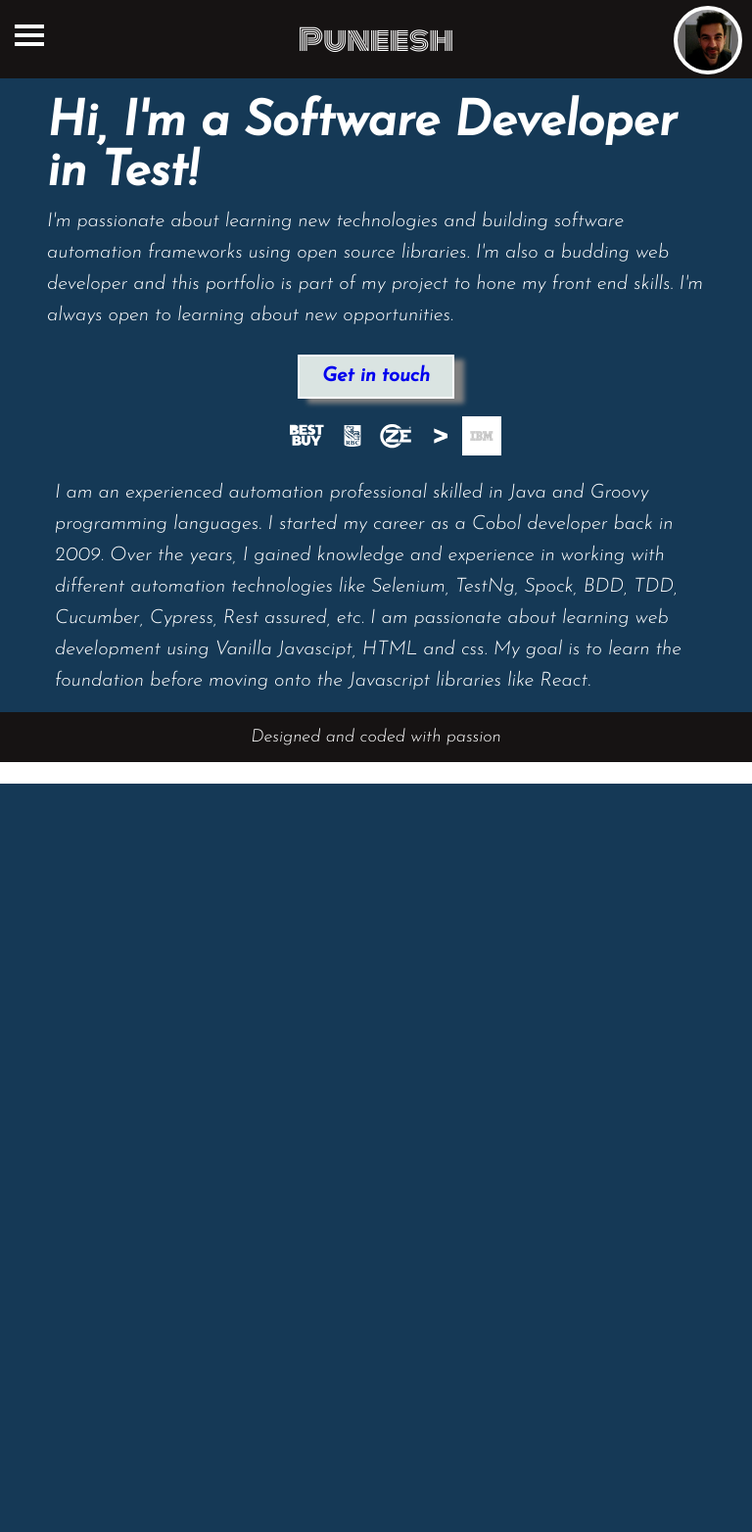
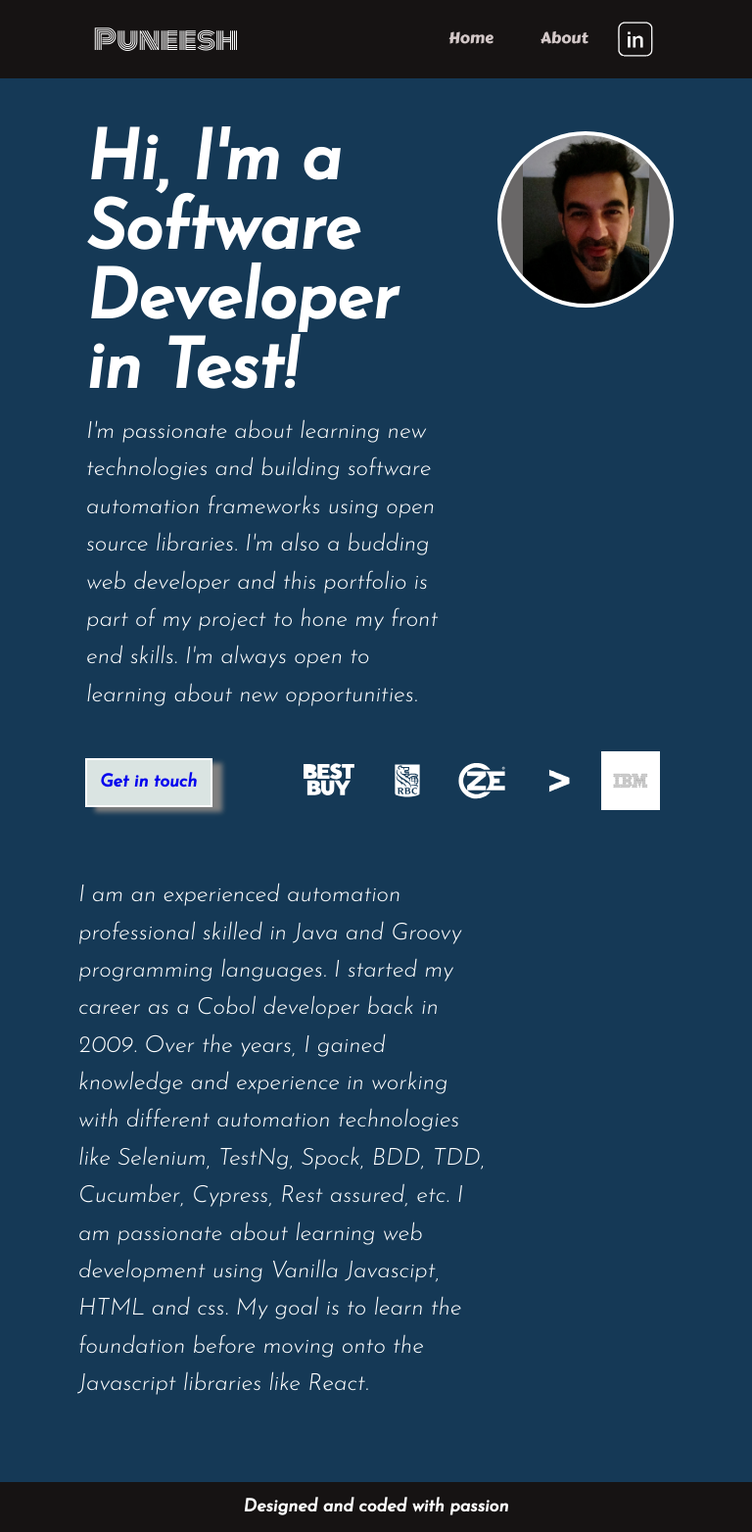
Before and after one commit to punesing01/portfolio, a PHP site: page / in a window 768 px wide. Shown: the whole page at 98% size. Before the commit the page ends 800 px from the top, so only its background shows below. Run offline with PHP 8.4, Linux system fonts and the light colour scheme.

Commit message:
fixed desktop and ipad device styles

```diff
--- a/styles/about.css
+++ b/styles/about.css
@@ -16,6 +16,7 @@
     color: white;
     line-height: 1.6;
     font-weight: 100;
+    width: 70%;
 }
 
 .about_me__container {
@@ -26,7 +27,7 @@
     margin: 0 64px;
 }
 
-@media only screen and (min-width: 320px) and (max-width:900px){
+@media only screen and (min-width: 320px) and (max-width:690px){
     .section_about_me__intro{
         padding: 0 40px !important;
     }
@@ -52,6 +53,7 @@
         font-weight: 300;
         font-style: italic;
         color: white;
+        width: 100%;
     }
 
     .modal_contents__link{
@@ -62,3 +64,15 @@
         padding: 0;
     }
 }
+
+@media (min-width: 691px) and (max-width:1366px){
+    .section_about_me__intro{
+        padding: 0 64px 64px 64px !important;
+    }
+
+    .about_me__container{
+        display: flex;
+        margin: 0 !important;
+        padding: 16px;
+    }
+}
--- a/styles/contact.css
+++ b/styles/contact.css
@@ -87,7 +87,7 @@ textarea[name="message"]{
     width: 300px;
 }
 
-@media only screen and (min-width: 320px) and (max-width:900px){
+@media only screen and (min-width: 320px) and (max-width:690px){
     .contact_modal{
         width: 85% !important;
         left: 32px;
--- a/styles/main.css
+++ b/styles/main.css
@@ -107,7 +107,7 @@ body{
     text-align: center;
     display: flex;
     margin: 0 64px;
-    justify-content: space-around;
+    justify-content: center;
   }
 
 .main_intro__container {
@@ -143,7 +143,7 @@ body{
     padding:1rem;
 }
 
-@media only screen and (min-width: 320px) and (max-width:900px){
+@media only screen and (min-width: 320px) and (max-width:690px){
 
     .body_main__intro{
         padding: 16px 40px 0 40px !important;
@@ -284,7 +284,8 @@ body{
 
 .main_intro__button{
     border: 2px solid white;
-    width: 12rem;
+    /*width: 12rem;*/
+    min-width: 130px;
     text-align: center;
     padding: 0.8rem;
     font-weight: bolder;
@@ -410,3 +411,50 @@ body{
     font-weight: bold;
     font-size: large;
 }
+
+@media (min-width: 691px) and (max-width:850px){
+.main_intro__selfie{
+    width:180px;
+    height: 180px;
+}
+
+.main_intro__header{
+    font-size: 70px;
+}
+
+.main_intro__container{
+    padding-left: 30px;
+}
+
+.about_me__container{
+    margin: 0 !important;
+}
+}
+
+@media (min-width: 768px) and (max-width:1366px){
+
+    .body_main__intro{
+        padding:30px 64px;
+    }
+
+    .main_intro__content{
+        margin: 0;
+        padding: 16px;
+    }
+
+    .main_intro__container{
+        padding:0;
+    }
+
+    .main_intro__selfie_container{
+        padding-right: 0;
+    }
+
+    .main_intro_secondary{
+        padding: 0;
+    }
+
+    #myIntroduction{
+        width: 70%;
+    }
+}
--- a/styles/menu.css
+++ b/styles/menu.css
@@ -51,7 +51,7 @@
     margin: 8px 16px;
 }
 
-@media only screen and (min-width: 320px) and (max-width:900px){
+@media only screen and (min-width: 320px) and (max-width:690px){
     .hamburger_menu{
         position: fixed;
         top: 20px;
```
